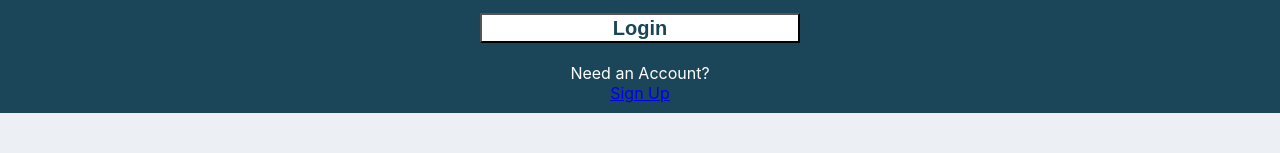
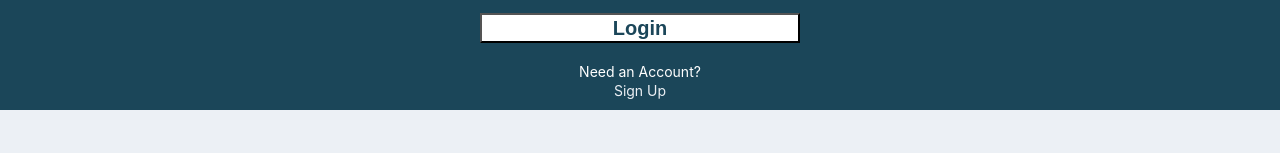
Before and after one commit to moatasemyakhni/e-learning, a React (Create React App) app in the folder frontend/: page / in a window 1280 px wide. Shown: the part 146-299 px from the top of the page. Built offline with nearby package versions, Linux system fonts and the light colour scheme; the HTML template or start-up script is replaced by a standard one.

Commit message:
Frontend => style login link

```diff
--- a/frontend/src/App.css
+++ b/frontend/src/App.css
@@ -76,3 +76,16 @@
 .btn-form:active {
   color: white;
 }
+
+.form-link {
+  color: white;
+  text-decoration: none;
+  font-size: 14px;
+}
+a.form-link {
+  color: #ECF0F5
+}
+
+a.form-link:hover {
+  color: white;
+}
--- a/frontend/src/components/Login.js
+++ b/frontend/src/components/Login.js
@@ -99,9 +99,9 @@ const Login = () => {
 
                 <button className="btn btn-form">Login</button>
             </form>
-            <p>Need an Account?</p>
+            <p className="form-link">Need an Account?</p>
             {/* need a route */}
-            <a href="/signup">Sign Up</a>
+            <a className="form-link" href="/signup">Sign Up</a>
         </div>
         )}
     </>
```
